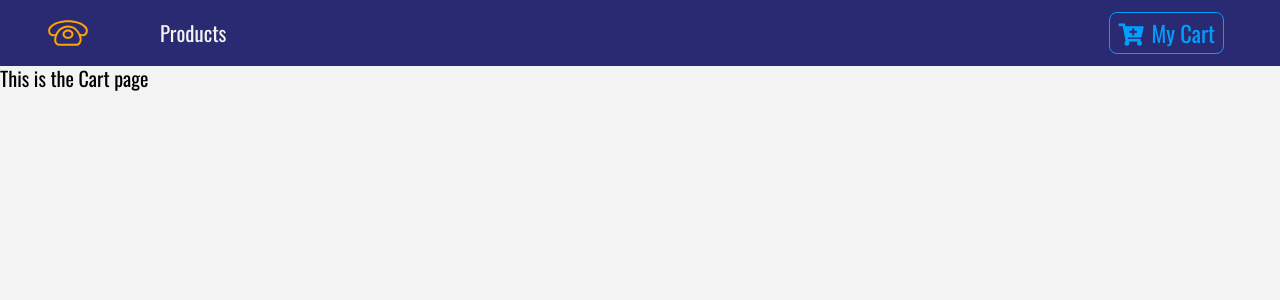
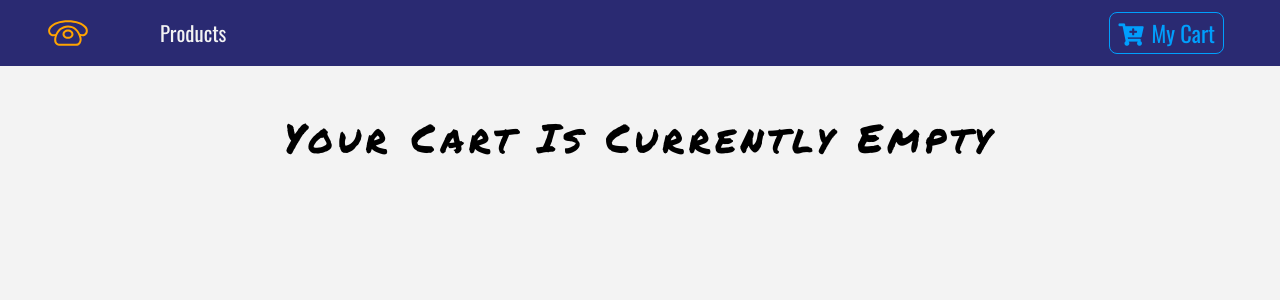
Before and after one commit to amuru0S/Mobile-Store, a React (Create React App) app: page /cart in a window 1280 px wide. Shown: the top 300 px of the page. Built offline with nearby package versions, Linux system fonts and the light colour scheme.

Commit message:
more router features

```diff
--- a/src/components/Cart/Cart.js
+++ b/src/components/Cart/Cart.js
@@ -1,11 +1,34 @@
-import React, { Component } from 'react'
+import React, { Component } from "react";
+import Title from "../Title";
+import CartColumns from "./CartColumns";
+import CartList from "./CartList";
+import CartTotals from "./CartTotals";
+import { ProductConsumer } from "../../context";
+import EmptyCart from "./EmptyCart";
 
-export default class Cart extends Component {
+
+export default class Store extends Component {
   render() {
     return (
-      <div>
-        <h5> This is the Cart page </h5>
-      </div>
-    )
+      <section>
+        <ProductConsumer>
+          {value => {
+            const { cart } = value;
+            if (cart.length > 0) {
+              return (
+                <React.Fragment>
+                  <Title name="your" title="cart" />
+                  <CartColumns />
+                  <CartList value={value} />
+                  <CartTotals value={value} history={this.props.history} />
+                </React.Fragment>
+              );
+            } else {
+              return <EmptyCart />;
+            }
+          }}
+        </ProductConsumer>
+      </section>
+    );
   }
 }
```
